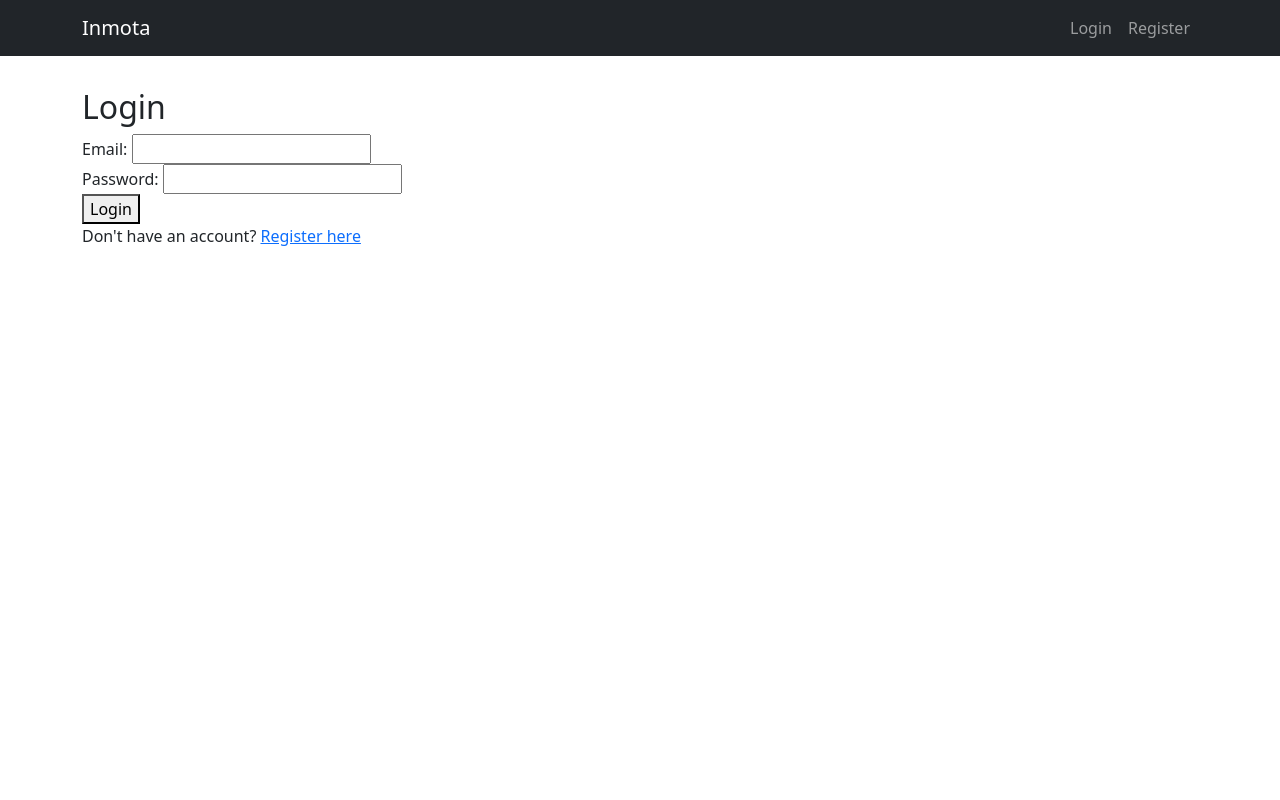
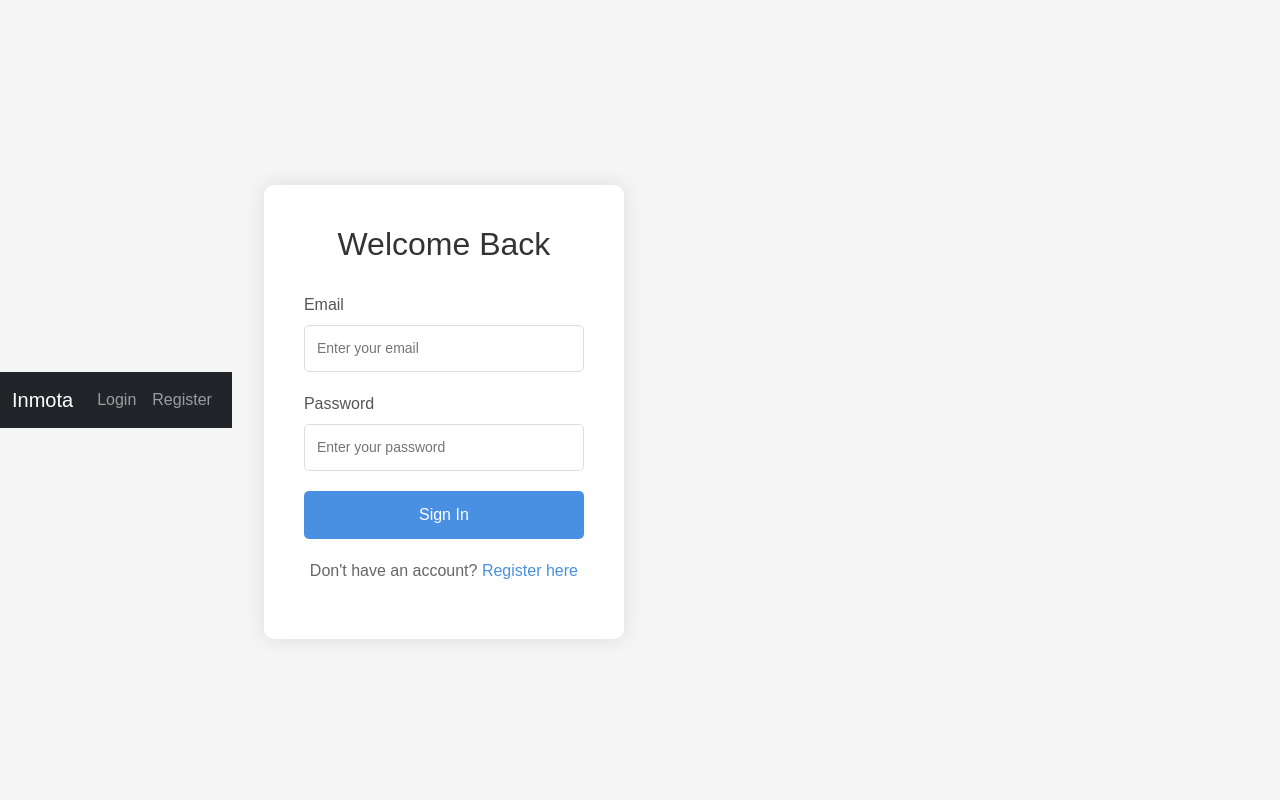
Before and after one commit to Freddfazm/inmota, a Flask app: page /login in a window 1280 px wide. Run offline with Flask 3, Linux system fonts and the light colour scheme.

Commit message:
Update login UI style

```diff
--- a/static/css/style.css
+++ b/static/css/style.css
@@ -1,26 +1,81 @@
-.card {
-    box-shadow: 0 2px 4px rgba(0,0,0,0.1);
+body {
+    margin: 0;
+    padding: 0;
+    font-family: 'Arial', sans-serif;
+    background-color: #f5f5f5;
+    height: 100vh;
+    display: flex;
+    align-items: center;
+    justify-content: center;
 }
 
-.navbar {
-    margin-bottom: 2rem;
+.login-wrapper {
+    width: 100%;
+    max-width: 400px;
+    padding: 20px;
 }
 
-.property-card img {
-    height: 200px;
-    object-fit: cover;
+.login-container {
+    background: white;
+    padding: 40px;
+    border-radius: 10px;
+    box-shadow: 0 0 20px rgba(0, 0, 0, 0.1);
 }
 
-.form-control:focus {
-    border-color: #80bdff;
-    box-shadow: 0 0 0 0.2rem rgba(0,123,255,.25);
+h2 {
+    text-align: center;
+    color: #333;
+    margin-bottom: 30px;
+}
+
+.form-group {
+    margin-bottom: 20px;
+}
+
+.form-group label {
+    display: block;
+    margin-bottom: 8px;
+    color: #555;
+    font-weight: 500;
+}
+
+.form-group input {
+    width: 100%;
+    padding: 12px;
+    border: 1px solid #ddd;
+    border-radius: 5px;
+    font-size: 14px;
+    box-sizing: border-box;
+}
+
+.form-group input:focus {
+    outline: none;
+    border-color: #4a90e2;
+    box-shadow: 0 0 5px rgba(74, 144, 226, 0.2);
+}
+
+.btn-login {
+    width: 100%;
+    padding: 12px;
+    background-color: #4a90e2;
+    color: white;
+    border: none;
+    border-radius: 5px;
+    font-size: 16px;
+    cursor: pointer;
+    transition: background-color 0.3s;
+}
+
+.btn-login:hover {
+    background-color: #357abd;
 }
 
 .alert {
-    padding: 10px;
-    margin: 10px 0;
-    border-radius: 4px;
+    padding: 12px;
+    margin-bottom: 20px;
+    border-radius: 5px;
     text-align: center;
+    font-size: 14px;
 }
 
 .alert-error {
@@ -34,3 +89,18 @@
     color: #2e7d32;
     border: 1px solid #66bb6a;
 }
+
+.register-link {
+    text-align: center;
+    margin-top: 20px;
+    color: #666;
+}
+
+.register-link a {
+    color: #4a90e2;
+    text-decoration: none;
+}
+
+.register-link a:hover {
+    text-decoration: underline;
+}
--- a/templates/login.html
+++ b/templates/login.html
@@ -3,10 +3,10 @@
 {% block title %}Login - Inmota{% endblock %}
 
 {% block content %}
+<div class="login-wrapper">
     <div class="login-container">
-    <h2>Login</h2>
+        <h2>Welcome Back</h2>
 
-    <!-- Flash Messages Section -->
         {% with messages = get_flashed_messages(with_categories=true) %}
             {% if messages %}
                 {% for category, message in messages %}
@@ -17,22 +17,23 @@
             {% endif %}
         {% endwith %}
 
-    <form method="POST" action="{{ url_for('login') }}">
+        <form method="POST" action="{{ url_for('login') }}" class="login-form">
             <div class="form-group">
-            <label for="email">Email:</label>
-            <input type="email" id="email" name="email" required>
+                <label for="email">Email</label>
+                <input type="email" id="email" name="email" placeholder="Enter your email" required>
             </div>
 
             <div class="form-group">
-            <label for="password">Password:</label>
-            <input type="password" id="password" name="password" required>
+                <label for="password">Password</label>
+                <input type="password" id="password" name="password" placeholder="Enter your password" required>
             </div>
 
-        <button type="submit" class="btn-login">Login</button>
+            <button type="submit" class="btn-login">Sign In</button>
         </form>
 
         <div class="register-link">
             <p>Don't have an account? <a href="{{ url_for('register') }}">Register here</a></p>
         </div>
     </div>
+</div>
 {% endblock %}
```
Lines whose indentation alone changed are shown as unchanged.
